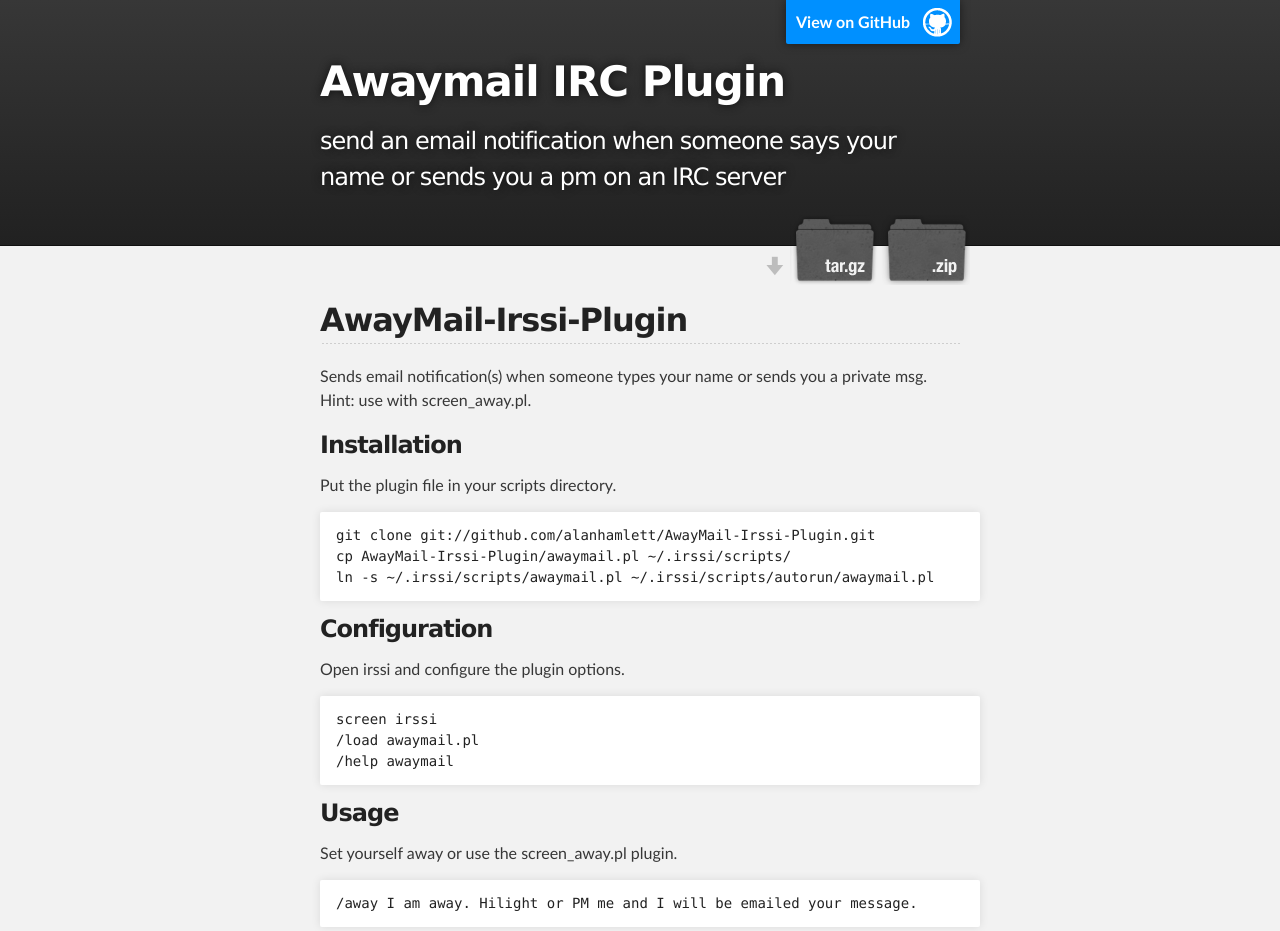
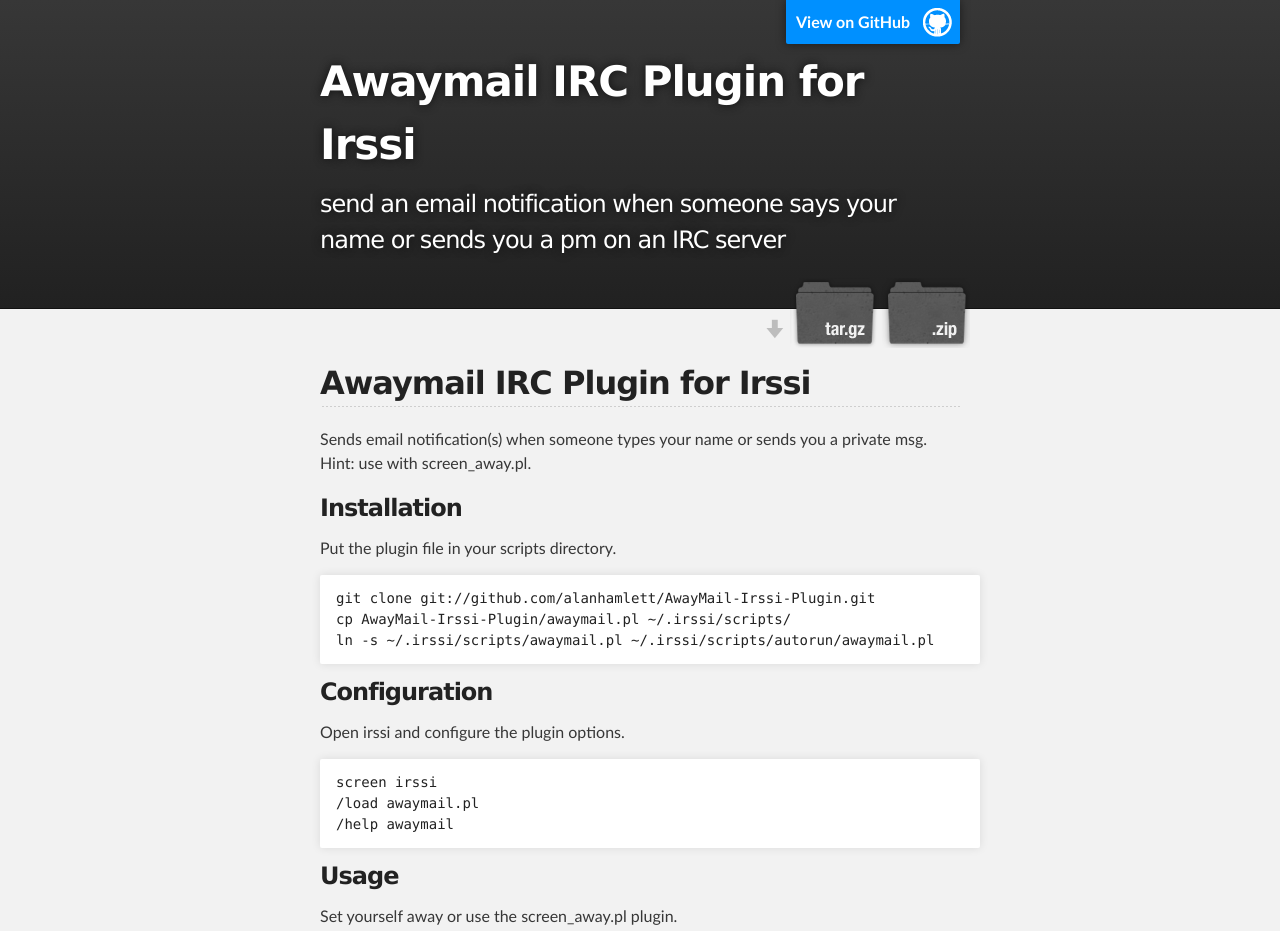
Before and after one commit to alanhamlett/AwayMail-Irssi-Plugin, a plain HTML site: page index.html in a window 1280 px wide. Shown: the top 931 px of the page. Drawn offline with Linux system fonts and the light colour scheme.

Commit message:
Update gh-pages

```diff
--- a/index.html
+++ b/index.html
@@ -8,7 +8,7 @@
 
     <link rel="stylesheet" type="text/css" media="screen" href="stylesheets/stylesheet.css">
 
-    <title>Awaymail IRC Plugin</title>
+    <title>Awaymail IRC Plugin for Irssi</title>
   </head>
 
   <body>
@@ -18,7 +18,7 @@
         <header class="inner">
           <a id="forkme_banner" href="https://github.com/alanhamlett/AwayMail-Irssi-Plugin">View on GitHub</a>
 
-          <h1 id="project_title">Awaymail IRC Plugin</h1>
+          <h1 id="project_title">Awaymail IRC Plugin for Irssi</h1>
           <h2 id="project_tagline">send an email notification when someone says your name or sends you a pm on an IRC server</h2>
 
             <section id="downloads">
@@ -31,7 +31,7 @@
     <!-- MAIN CONTENT -->
     <div id="main_content_wrap" class="outer">
       <section id="main_content" class="inner">
-        <h2>AwayMail-Irssi-Plugin</h2>
+        <h2>Awaymail IRC Plugin for Irssi</h2>
 
 <p>Sends email notification(s) when someone types your name or sends you a private msg. Hint: use with screen_away.pl.</p>
 
```
